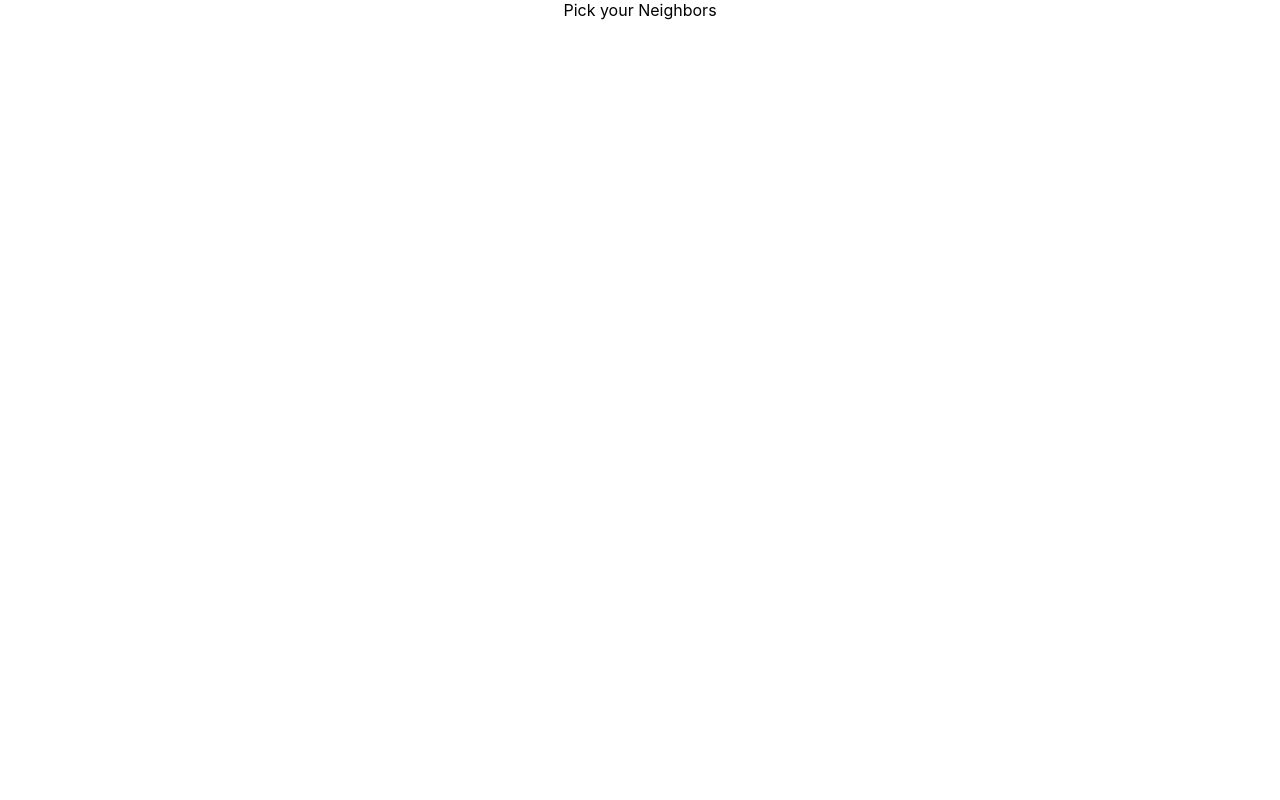
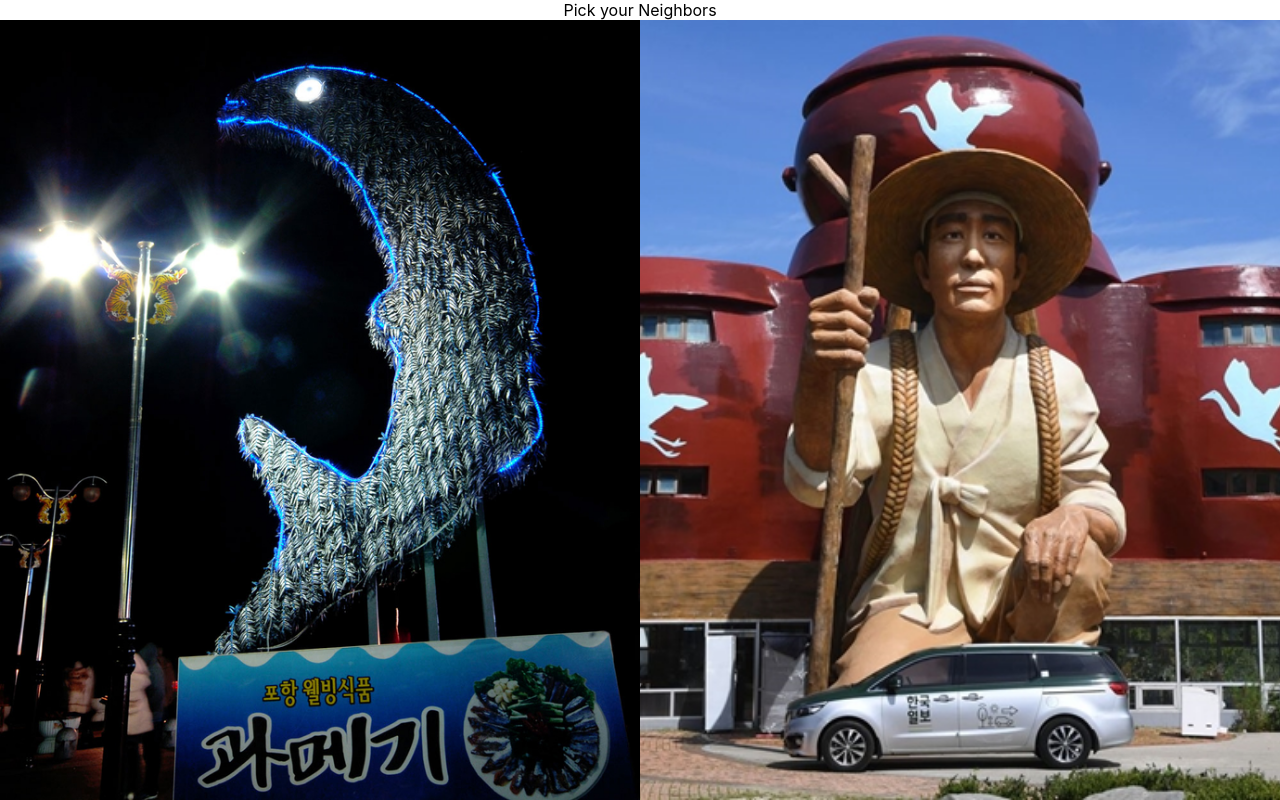
Before and after one commit to NullFull/strange-neighbors, a React (Create React App) app: page / in a window 1280 px wide. Built offline with nearby package versions, Linux system fonts and the light colour scheme.

Commit message:
카드 선택시 결과를 보여줌

```diff
--- a/package.json
+++ b/package.json
@@ -3,6 +3,8 @@
   "version": "0.1.0",
   "private": true,
   "dependencies": {
+    "@emotion/react": "^11.11.1",
+    "@emotion/styled": "^11.11.0",
     "@testing-library/jest-dom": "^5.16.5",
     "@testing-library/react": "^13.4.0",
     "@testing-library/user-event": "^13.5.0",
@@ -34,5 +36,8 @@
       "last 1 firefox version",
       "last 1 safari version"
     ]
+  },
+  "devDependencies": {
+    "@emotion/babel-plugin": "^11.11.0"
   }
 }
--- a/src/App.css
+++ /dev/null
@@ -1,38 +0,0 @@
-.App {
-  text-align: center;
-}
-
-.App-logo {
-  height: 40vmin;
-  pointer-events: none;
-}
-
-@media (prefers-reduced-motion: no-preference) {
-  .App-logo {
-    animation: App-logo-spin infinite 20s linear;
-  }
-}
-
-.App-header {
-  background-color: #282c34;
-  min-height: 100vh;
-  display: flex;
-  flex-direction: column;
-  align-items: center;
-  justify-content: center;
-  font-size: calc(10px + 2vmin);
-  color: white;
-}
-
-.App-link {
-  color: #61dafb;
-}
-
-@keyframes App-logo-spin {
-  from {
-    transform: rotate(0deg);
-  }
-  to {
-    transform: rotate(360deg);
-  }
-}
--- a/src/App.js
+++ b/src/App.js
@@ -1,14 +1,76 @@
-import logo from './logo.svg';
-import './App.css';
+// import logo from './logo.svg';
+import { useState } from 'react'
+import styled from '@emotion/styled'
+import Card from './components/Card';
+import Image1 from './assets/images/1.jpeg';
+import Image2 from './assets/images/2.jpeg';
+
+
+const Wrapper = styled.div`
+  display: flex;
+  flex-direction: column;
+  text-align: center;
+  height: 100%;
+`
+
+const Header = styled.header`
+
+`
+
+const Body = styled.main`
+  min-height: 0;
+  flex-grow: 1;
+`
+
+const ResultView = styled.div`
+  display: flex;
+  height: 100%;
+`
+
+const CandidatesView = styled.div`
+  display: flex;
+  height: 100%;
+`
+
+
+
+const CardSelector = ({ selected, onSelect, candidates }) => {
+  return selected ? (
+    <ResultView>
+      <Card name={selected.name} imageUrl={selected.imageUrl} />
+    </ResultView>
+  ) : (
+    <CandidatesView>
+      {candidates.map(candidte => (
+        <Card name={candidte.name} imageUrl={candidte.imageUrl} onClick={() => onSelect(candidte)} />
+      ))}
+    </CandidatesView>
+  )
+}
 
 function App() {
+  const [candidates, setCandidates] = useState([{
+    name: 'ddd',
+    imageUrl: Image1,
+  }, {
+    name: 'dssdd',
+    imageUrl: Image2,
+  }])
+  const [selected, setSelected] = useState(null)
+
   return (
-    <div className="App">
-      <div>Pick your Neighbors</div>
-      <div>
-
-      </div>
-    </div>
+    <Wrapper>
+      <Header>
+        Pick your Neighbors
+      </Header>
+      <Body>
+        <CardSelector
+          selected={selected}
+          candidates={candidates}
+          onSelect={setSelected}
+        />
+      </Body>
+    </Wrapper>
   );
 }
 
--- a/src/components/Card.jsx
+++ b/src/components/Card.jsx
@@ -1,10 +1,26 @@
 import React from 'react'
+import styled from '@emotion/styled'
 
-const Card = ({ imageUrl, name }) => {
+const Image = styled.div`
+  background-image: url(${props => props.url});
+  background-repeat: no-repeat;
+  background-size: cover;
+  background-position: center;
+  width: 100%;
+  height: 100%;
+`
+
+const Wrapper = styled.div`
+  min-width: 0;
+  flex-grow: 1;
+  height: 100%;
+`
+
+const Card = ({ imageUrl, name, onClick }) => {
   return (
-    <div>
-        <img src={imageUrl} alt={name} />
-    </div>
+    <Wrapper onClick={onClick}>
+      <Image url={imageUrl} />
+    </Wrapper>
   )
 }
 
--- a/src/index.css
+++ b/src/index.css
@@ -11,3 +11,11 @@ code {
   font-family: source-code-pro, Menlo, Monaco, Consolas, 'Courier New',
     monospace;
 }
+
+* {
+  box-sizing: border-box;
+}
+
+body, html, #root, .App {
+  height: 100%;
+}
```
Also changed, not shown: .babelrc (added), 1 other file (tests, documents, lock files or other folders).
